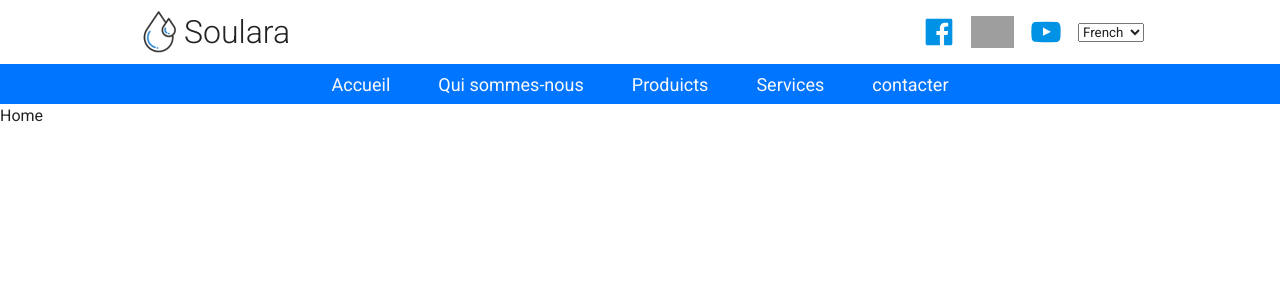
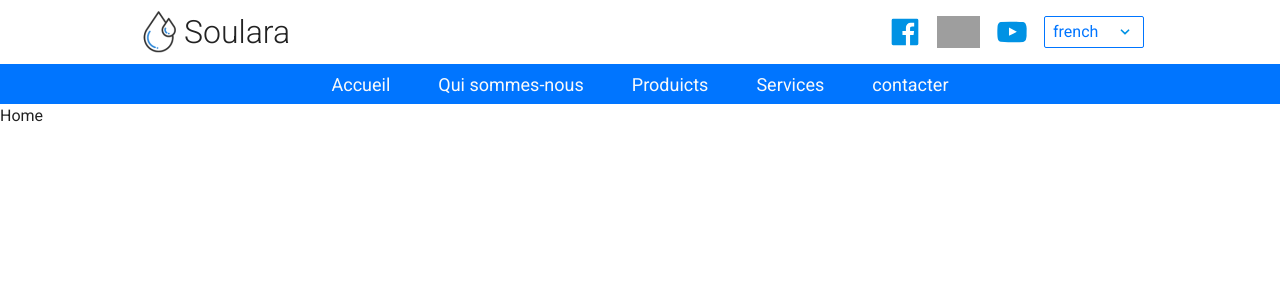
Before and after one commit to anas-asimi/Soulara, a React (Vite) app: page / in a window 1280 px wide. Shown: the top 300 px of the page. Built offline with nearby package versions, Linux system fonts and the light colour scheme; grey boxes are pictures that could not be loaded.

Commit message:
customize language select input

```diff
--- a/src/components/Select.jsx
+++ b/src/components/Select.jsx
@@ -1,13 +1,24 @@
-import {useState} from 'react'
+import { useState , useRef } from 'react'
 import './Select.scss'
 
+
 function Select() {
+  const [language, setLanguage] = useState('french')
+  const options = useRef()
+  let languages = ['french', 'arabic', 'english']
+  function optionsToggler() {
+    options.current.classList.toggle('expanded')
+  }
   return (
-    <select name="Language" id="Language" defaultValue={'fr'}>
-      <option value="fr">French</option>
-      <option value="ar">Arabic</option>
-      <option value="en">English</option>
-    </select>
+    <div className="select-container" onClick={optionsToggler}>
+      <div className="selected">
+        {language}
+        <img src="/angle-down.svg" height={'20px'} />
+      </div>
+      <div className="options" ref={options} >
+        {languages.map((option) => (<p className='option' key={option} onClick={e => setLanguage(option)}>{option}</p>))}
+      </div>
+    </div>
   )
 }
 
--- a/src/components/Select.scss
+++ b/src/components/Select.scss
@@ -0,0 +1,59 @@
+@use "../sass/theme.scss" as *;
+
+.select-container{
+    height: 32px;
+    width: 100px;
+    position: relative;
+    display: flex;
+    align-items: center;
+    justify-content: flex-start;
+    border-radius: 2px;
+    border: 1px solid $blue;
+
+    .selected{
+        width: 100%;
+        padding: 0 8px;
+        color: $blue;
+        display: flex;
+        align-items: center;
+        justify-content: space-between;
+        img{
+            transition: all 0.3s;
+        }
+    }
+
+    .options{
+        display: none;
+        position: absolute;
+        width: 100px;
+        top: 100%;
+        left: 50%;
+        translate: -50% 0;
+        background-color: $white;
+        border-radius: 2px;
+        border: 1px solid $blue;
+
+        .option{
+            height: 32px;
+            width: 100%;
+            display: flex;
+            align-items: center;
+            justify-content: flex-start;
+            padding-left: 8px;
+            border-top: 1px solid $blue;
+            color: $blue;
+            &:hover{
+                background-color: $blue;
+                color: $white;
+            }
+        }
+    }
+    &:has(.expanded){
+        .options{
+            display: block;
+        }
+        .selected img{
+            transform: rotateX(180deg);
+        }
+    }
+}
--- a/src/sass/Layout.scss
+++ b/src/sass/Layout.scss
@@ -30,16 +30,6 @@ header {
       align-items: center;
       justify-content: center;
       gap: 16px;
-
-      .select-container {
-        height: 32px;
-        width: 100px;
-        display: flex;
-        align-items: center;
-        justify-content: center;
-        border-radius: 8px;
-        border: 1px solid $black;
-      }
     }
   }
 
```
Also changed, not shown: public/angle-down.svg (added).
